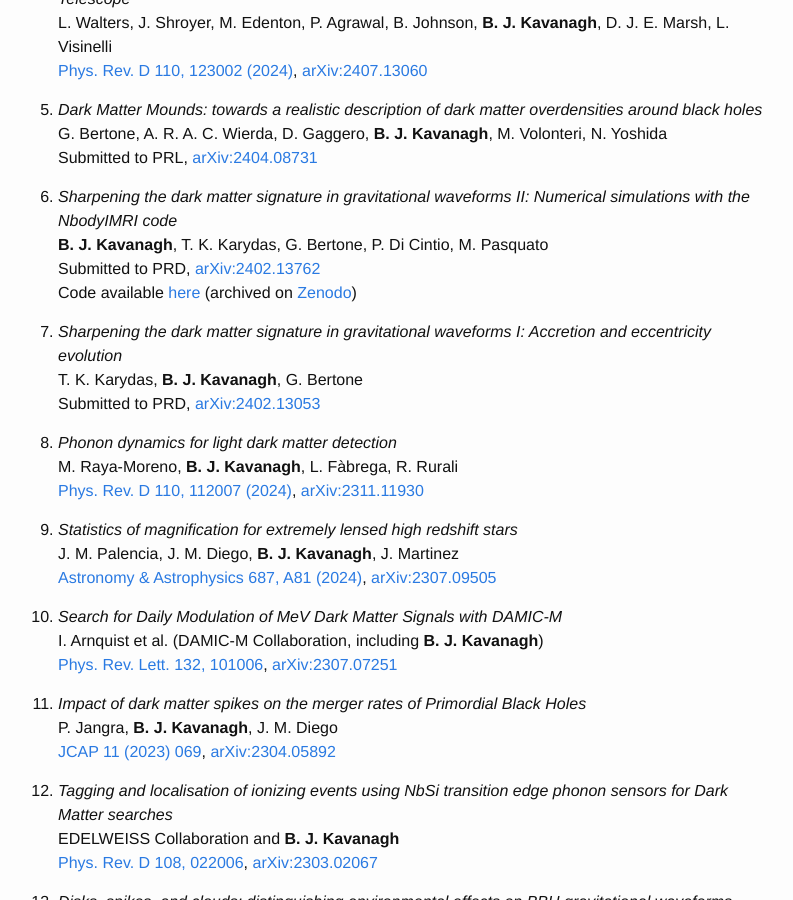
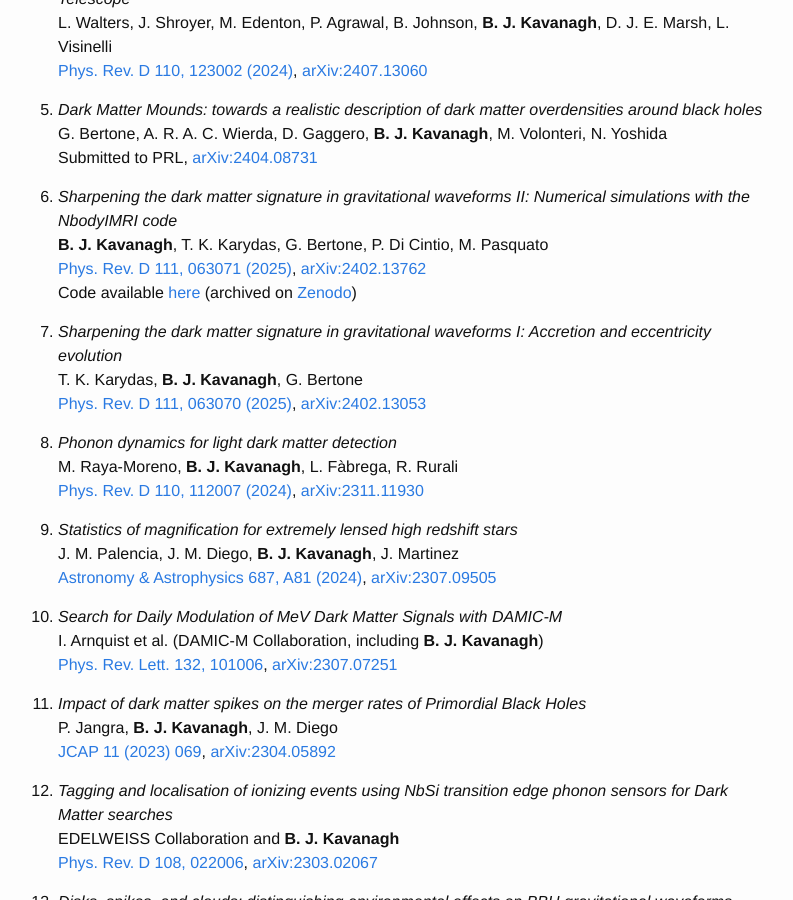
Before and after one commit to bradkav/bradkav.github.io, a Jekyll site: the page built from publications.md, in a window 1280 px wide and 900 px high, scrolled down 701 px. Shown: the whole window, without its empty margins (242-1035 px from the left). Built offline with Jekyll 4.4.1, drawn with Linux system fonts in a browser that asks for light colours.

Commit message:
Added refs for spike papers

```diff
--- a/publications.md
+++ b/publications.md
@@ -44,12 +44,12 @@ Submitted to PRL, [arXiv:2404.08731](https://arxiv.org/abs/2404.08731)
 
 2. *Sharpening the dark matter signature in gravitational waveforms II: Numerical simulations with the NbodyIMRI code*
 **B. J. Kavanagh**, T. K. Karydas, G. Bertone, P. Di Cintio, M. Pasquato
-Submitted to PRD, [arXiv:2402.13762](https://arxiv.org/abs/2402.13762)
+[Phys. Rev. D 111, 063071 (2025)](https://doi.org/10.1103/PhysRevD.111.063071), [arXiv:2402.13762](https://arxiv.org/abs/2402.13762)
 Code available [here](https://github.com/bradkav/NbodyIMRI) (archived on [Zenodo](https://doi.org/10.5281/zenodo.10641173))
 
 2. *Sharpening the dark matter signature in gravitational waveforms I: Accretion and eccentricity evolution*
 T. K. Karydas, **B. J. Kavanagh**, G. Bertone
-Submitted to PRD, [arXiv:2402.13053](https://arxiv.org/abs/2402.13053)
+[Phys. Rev. D 111, 063070 (2025)](https://doi.org/10.1103/PhysRevD.111.063070), [arXiv:2402.13053](https://arxiv.org/abs/2402.13053)
 
 2. *Phonon dynamics for light dark matter detection*
 M. Raya-Moreno, **B. J. Kavanagh**, L. Fàbrega, R. Rurali
```
Also changed, not shown: 2 other files.
